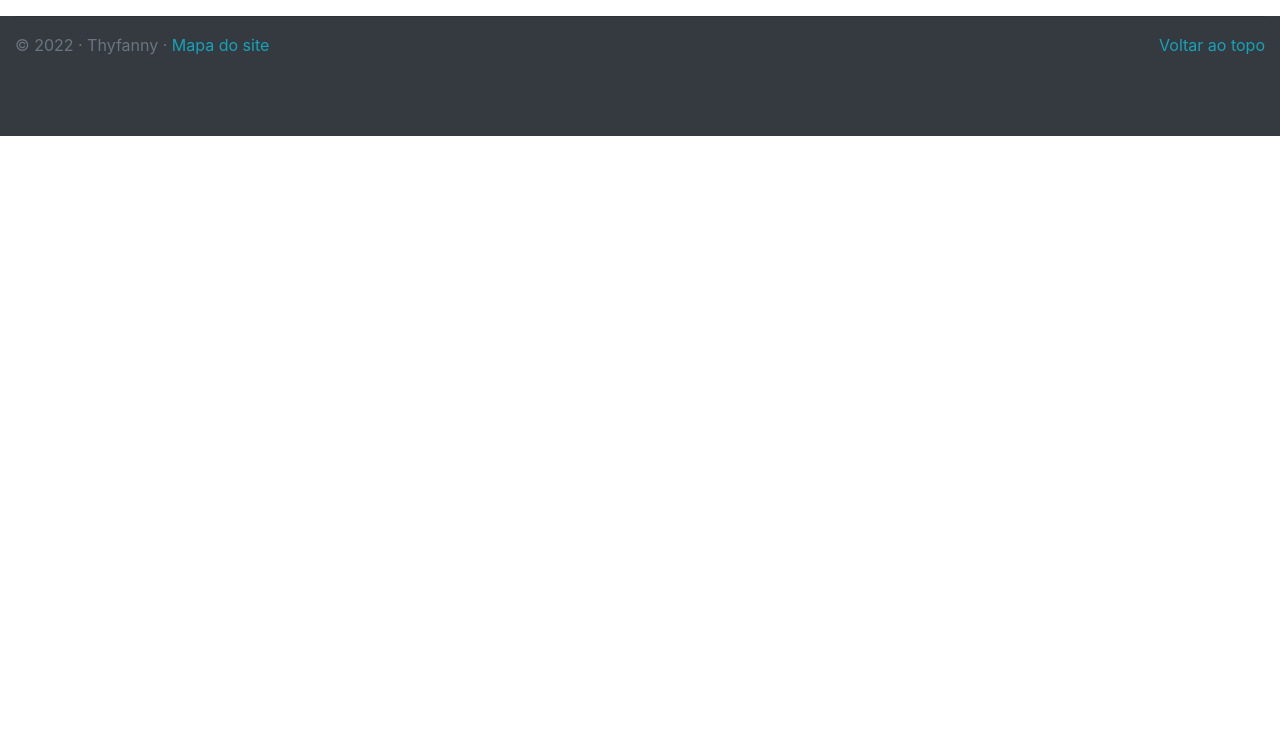
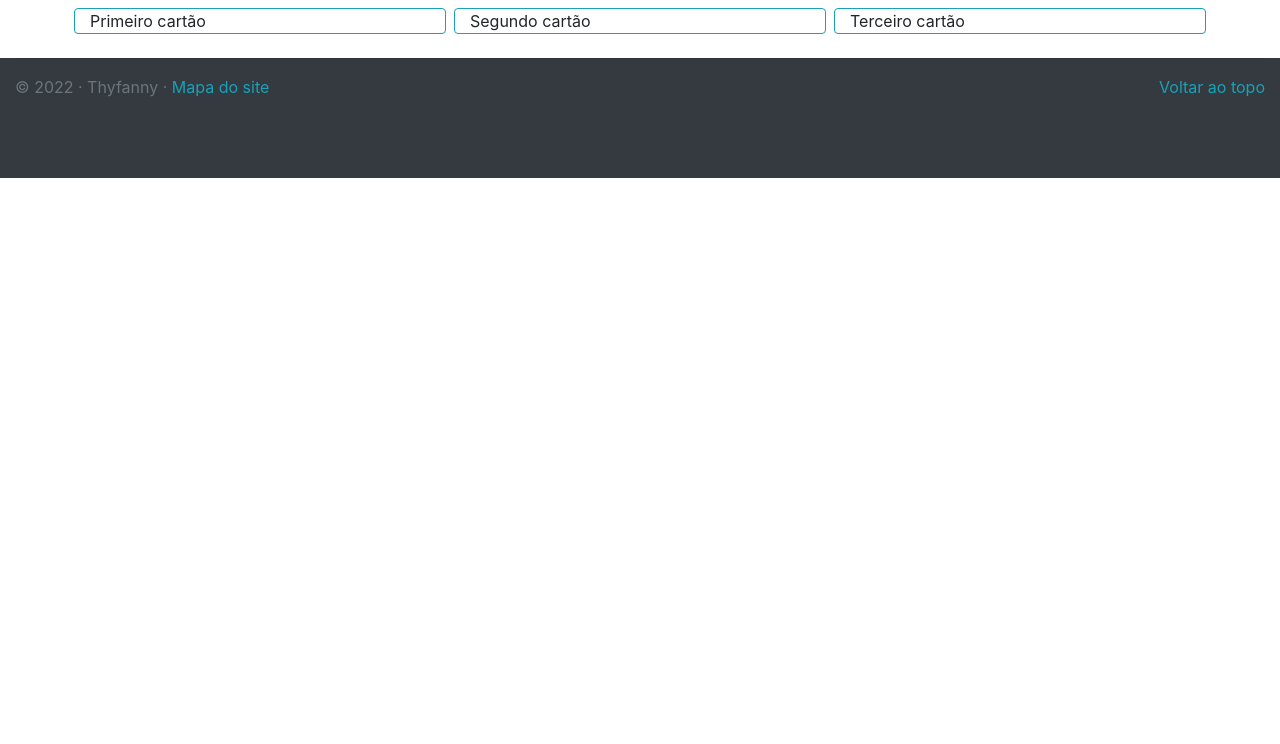
Before and after one commit to thyfannyp/technoschool, a plain HTML site: page index.html in a window 1280 px wide. Shown: the part 56-800 px from the top of the page. Drawn offline with nearby package versions, Linux system fonts and the light colour scheme.

Commit message:
Cartões

```diff
--- a/index.html
+++ b/index.html
@@ -42,7 +42,18 @@
         </div>
     </nav>
     <main class="container">
-        <!--Área reservada para o conteúdo-->
+        <!-- Falta o carrossel de imagens AQUI -->
+        <div class="card-deck">
+            <div class="col-md card border-info my-2 mx-1">
+                Primeiro cartão
+            </div>
+            <div class="col-md card border-info my-2 mx-1">
+                Segundo cartão
+            </div>
+            <div class="col-md card border-info my-2 mx-1">
+                Terceiro cartão
+            </div>
+        </div>
     </main>
     <footer class="container-fluid bg-dark" style="height: 120px;">
         <hr>
```
